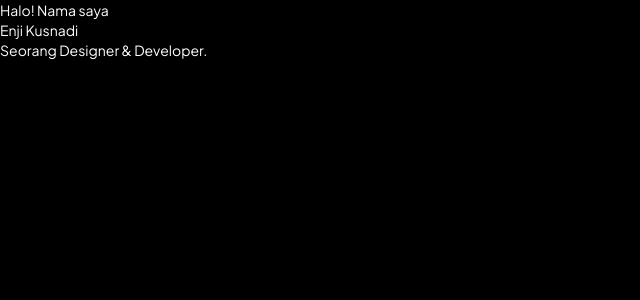
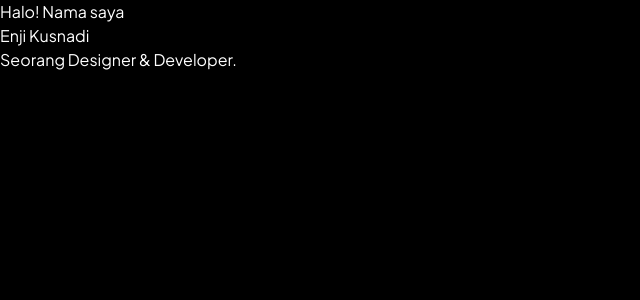
Before and after one commit to enjidev/enji.dev, a Next.js app: page / in a window 1280 px wide. Shown: the top 300 px of the page, without its empty margins (0-640 px from the left). Built offline with nearby package versions, Linux system fonts and the light colour scheme.

Commit message:
chore: remove text-sm style

```diff
--- a/src/styles/globals.css
+++ b/src/styles/globals.css
@@ -4,6 +4,6 @@
 
 @layer base {
   body {
-    @apply bg-black text-sm text-white;
+    @apply bg-black text-white;
   }
 }
```
